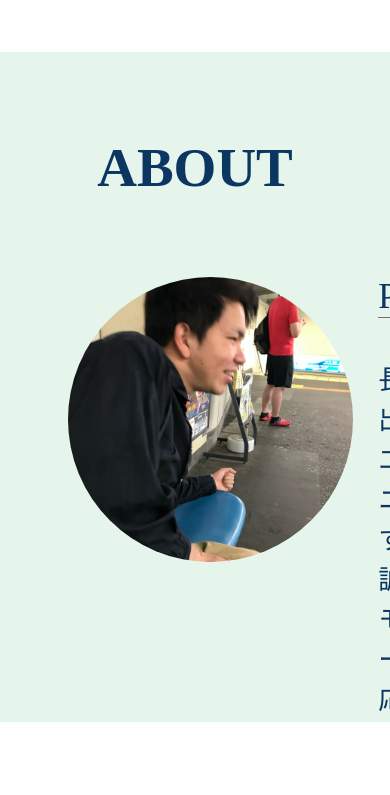
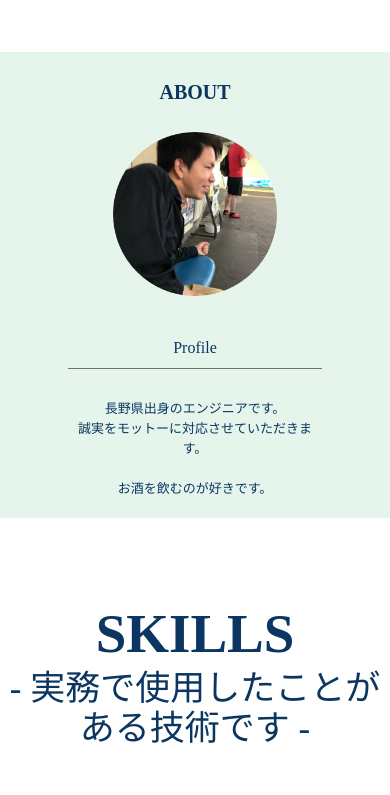
Before and after one commit to Ryo-Aoki-8282/my-portlio, a website: page index.html in a window 390 px wide. Shown: the part 1889-2684 px from the top of the page. Drawn offline with Linux system fonts and the light colour scheme; a web font is replaced by a local one.

Commit message:
about-sp

```diff
--- a/sass/_main.scss
+++ b/sass/_main.scss
@@ -516,23 +516,47 @@ Foundation
   width: 100%;
   overflow: hidden;
   position: relative;
+  @include tabletScreen {
+    height: 700px;
+  }
+  @include wideMobileScreen {
+    height: 466px;
+  }
 }
 
 .p-about__title {
   font: normal normal 900 55px/70px Cooper Std;
   margin-top: 81px;
   text-align: center;
+  @include tabletScreen {
+    margin-top: 65px;
+    font: normal normal 900 40px/55px Cooper Std;
+  }
+  @include wideMobileScreen {
+    margin-top: 30px;
+    font: normal normal 900 20px/20px Cooper Std;
+  }
 }
 
 .p-about-block {
   display: flex;
   margin: 74px auto 0;
   width: 65%;
+  @include wideMobileScreen {
+    flex-direction: column;
+    text-align: center;
+  }
+  @include wideMobileScreen {
+    margin-top: 30px;
+  }
 }
 
 .p-about-block__content {
   flex-grow: 2;
   margin-left: 25px;
+  @include wideMobileScreen {
+    margin-left: 0;
+  }
 }
 
 .p-about-block__header {
@@ -541,6 +565,15 @@ Foundation
   font-family: Gen Jyuu Gothic P;
   font-size: 35px;
   line-height: 40px;
+  @include tabletScreen {
+    font-size: 25px;
+    line-height: 30px;
+  }
+  @include wideMobileScreen {
+    font-size: 16px;
+    line-height: 40px;
+    margin-top: 29px;
+  }
 }
 
 .p-about-block__text {
@@ -548,6 +581,26 @@ Foundation
   font-size: 27px;
   line-height: 40px;
   margin-top: 42px;
+  @include tabletScreen {
+    font-size: 18px;
+    line-height: 25px;
+  }
+  @include wideMobileScreen {
+    font-size: 13px;
+    line-height: 20px;
+    margin-top: 30px;
+  }
+}
+
+.p-about-block__img {
+  img {
+    @include tabletScreen {
+      width: 180px;
+    }
+    @include wideMobileScreen {
+      width: 164px;
+    }
+  }
 }
 
 .p-skills__inner {
```
Also changed, not shown: css/style.css.
